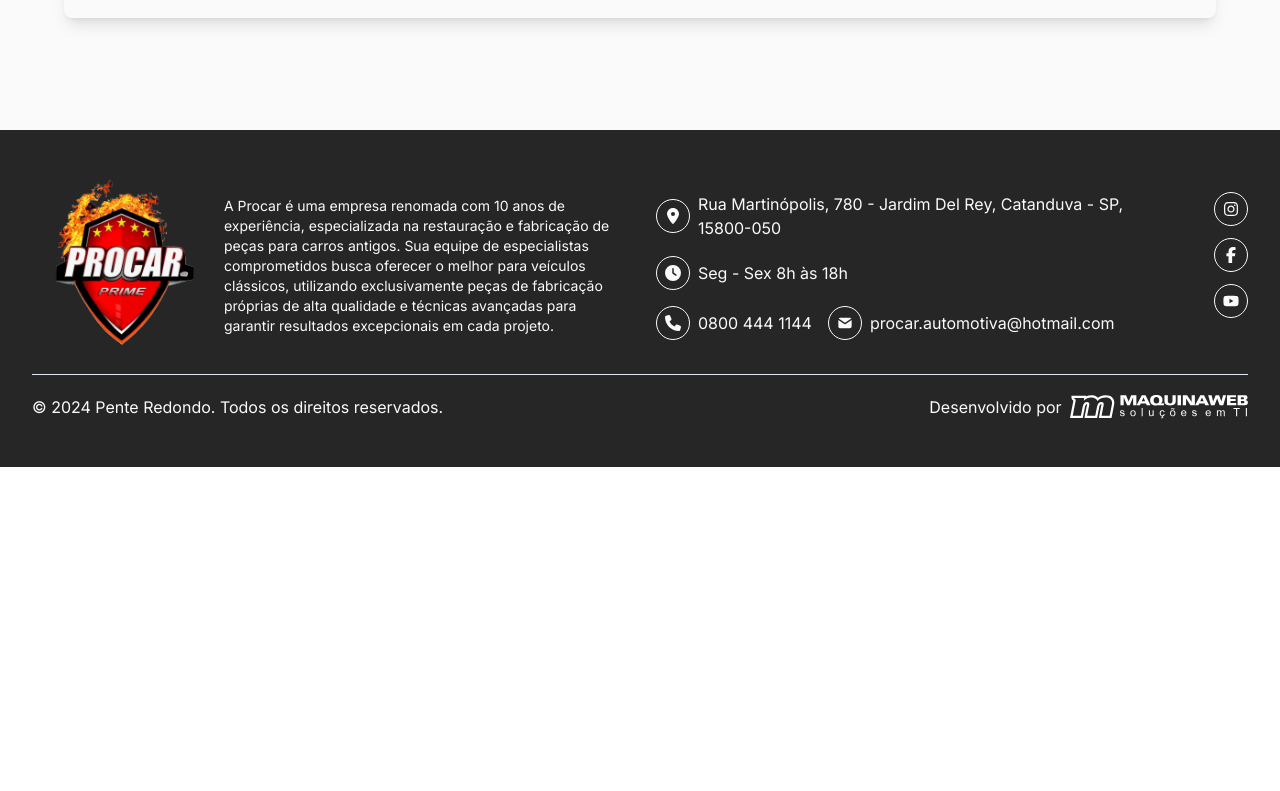
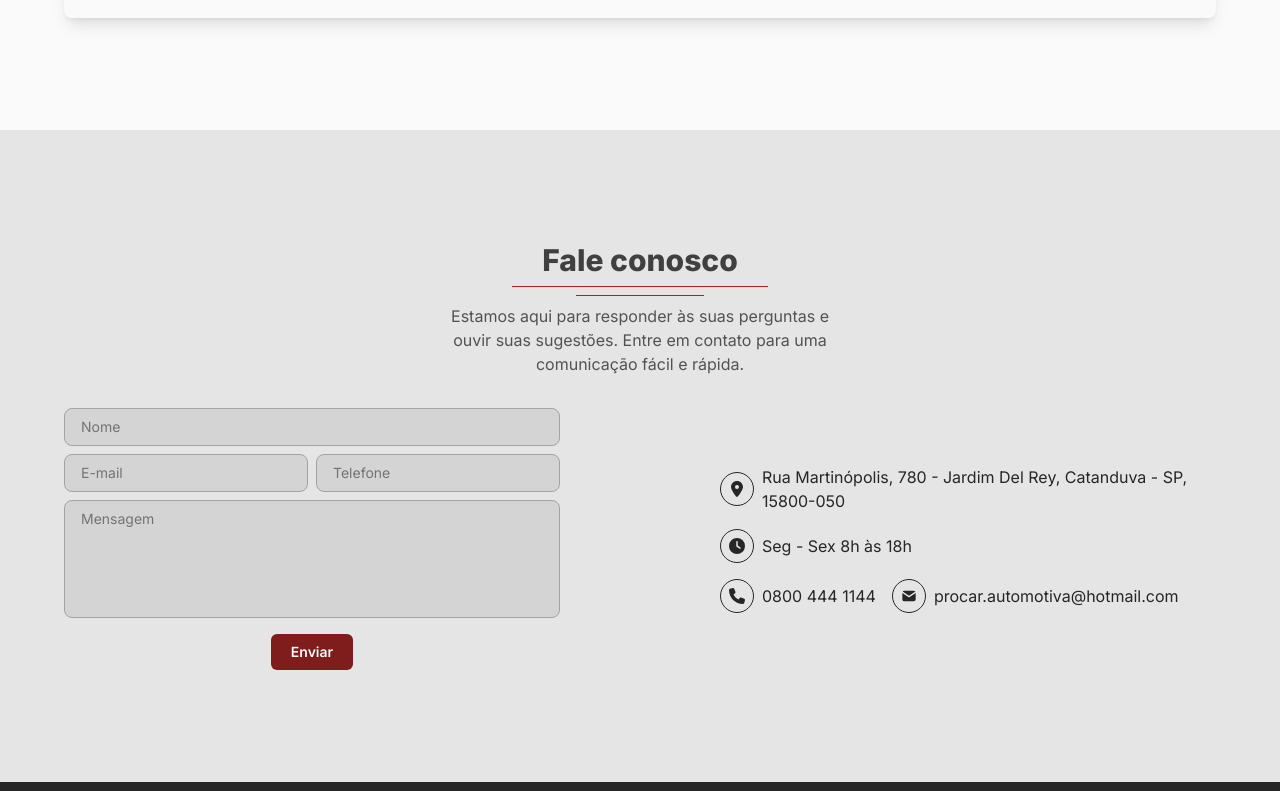
Before and after one commit to maquinaweb/procar, a Next.js app: page / in a window 1280 px wide. Shown: the part 3769-4560 px from the top of the page. Before the commit the page ends 4236 px from the top, so only its background shows below. Built offline with nearby package versions, Linux system fonts and the light colour scheme.

Commit message:
feat: add ContactUs section component to homepage

```diff
--- a/src/app/page.tsx
+++ b/src/app/page.tsx
@@ -1,4 +1,5 @@
 import Brands from '@/components/Brands';
+import ContactUs from '@/components/ContactUs';
 import Gallery from '@/components/Gallery';
 import OurNumbers from '@/components/OurNumbers';
 import Services from '@/components/Services';
@@ -19,6 +20,8 @@
       <Services />
 
       <SocialMedia />
+
+      <ContactUs />
     </main>
   );
 }
--- /dev/null
+++ b/src/components/ContactUs/index.tsx
@@ -0,0 +1,81 @@
+import { FaClock, FaLocationDot, FaPhone } from 'react-icons/fa6';
+import { TbMailFilled } from 'react-icons/tb';
+
+import SectionHeader from '../SectionHeader';
+
+const ContactUs: React.FC = () => {
+  return (
+    <section className="bg-neutral-200 text-neutral-800 w-full py-28">
+      <div className="flex flex-col gap-8 container px-16 mx-auto">
+        <SectionHeader
+          title="Fale conosco"
+          description="Estamos aqui para responder às suas perguntas e ouvir suas sugestões. Entre em contato para uma comunicação fácil e rápida."
+        />
+
+        <div className="grid grid-cols-2 items-center gap-x-40 gap-y-8">
+          <form className="flex flex-col gap-2">
+            <input
+              type="text"
+              className="w-full py-2 px-4 rounded-lg text-sm placeholder:text-neutral-500 outline-none border bg-neutral-300 border-neutral-400 transition-all focus:brightness-105"
+              placeholder="Nome"
+            />
+            <div className="grid grid-cols-2 gap-2">
+              <input
+                type="text"
+                className="w-full py-2 px-4 rounded-lg text-sm placeholder:text-neutral-500 outline-none border bg-neutral-300 border-neutral-400 transition-all focus:brightness-105"
+                placeholder="E-mail"
+              />
+              <input
+                type="text"
+                className="w-full py-2 px-4 rounded-lg text-sm placeholder:text-neutral-500 outline-none border bg-neutral-300 border-neutral-400 transition-all focus:brightness-105"
+                placeholder="Telefone"
+              />
+            </div>
+            <textarea
+              className="w-full py-2 px-4 rounded-lg text-sm resize-none placeholder:text-neutral-500 outline-none border bg-neutral-300 border-neutral-400 transition-all focus:brightness-105"
+              placeholder="Mensagem"
+              rows={5}
+            />
+
+            <button className="flex mt-2 self-center h-fit w-fit rounded-md gap-3 items-center px-5 py-2 text-neutral-50 bg-red-900 text-sm font-semibold transition-all hover:brightness-90 active:brightness-110">
+              Enviar
+            </button>
+          </form>
+          <div>
+            <ul className="flex flex-col gap-4">
+              <li className="flex gap-2 items-center">
+                <div className="w-fit h-fit border border-neutral-800 rounded-full text-base p-2 hover:bg-neutral-800 hover:text-neutral-50 transition-colors">
+                  <FaLocationDot />
+                </div>
+                Rua Martinópolis, 780 - Jardim Del Rey, Catanduva -
+                SP, 15800-050
+              </li>
+              <li className="flex gap-2 items-center">
+                <div className="w-fit h-fit border border-neutral-800 rounded-full text-base p-2 hover:bg-neutral-800 hover:text-neutral-50 transition-colors">
+                  <FaClock />
+                </div>
+                Seg - Sex 8h às 18h
+              </li>
+              <div className="flex gap-4">
+                <li className="flex gap-2 items-center">
+                  <div className="w-fit h-fit border border-neutral-800 rounded-full text-base p-2 hover:bg-neutral-800 hover:text-neutral-50 transition-colors">
+                    <FaPhone />
+                  </div>
+                  0800 444 1144
+                </li>
+                <li className="flex gap-2 items-center">
+                  <div className="w-fit h-fit border border-neutral-800 rounded-full text-base p-2 hover:bg-neutral-800 hover:text-neutral-50 transition-colors">
+                    <TbMailFilled />
+                  </div>
+                  procar.automotiva@hotmail.com
+                </li>
+              </div>
+            </ul>
+          </div>
+        </div>
+      </div>
+    </section>
+  );
+};
+
+export default ContactUs;
```
